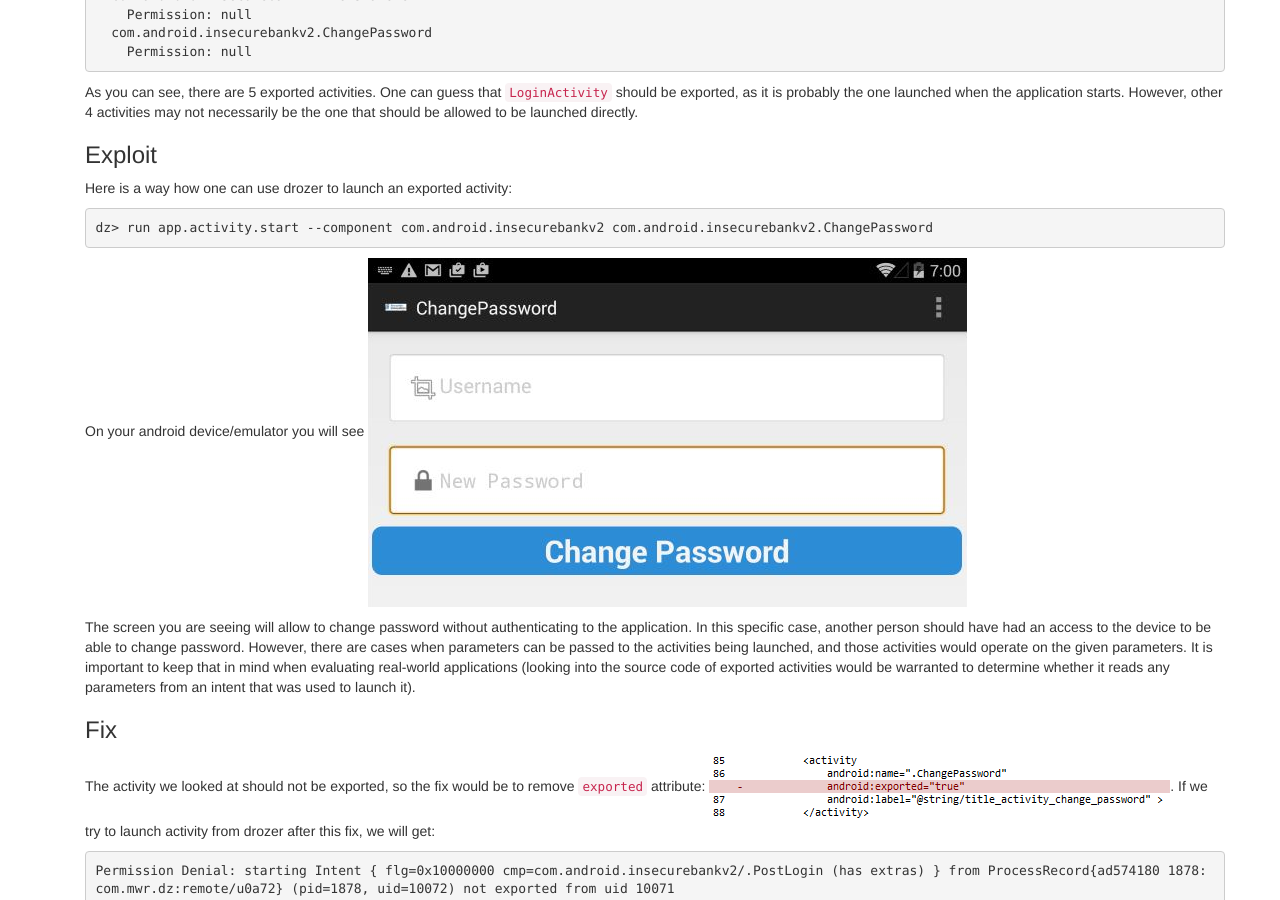
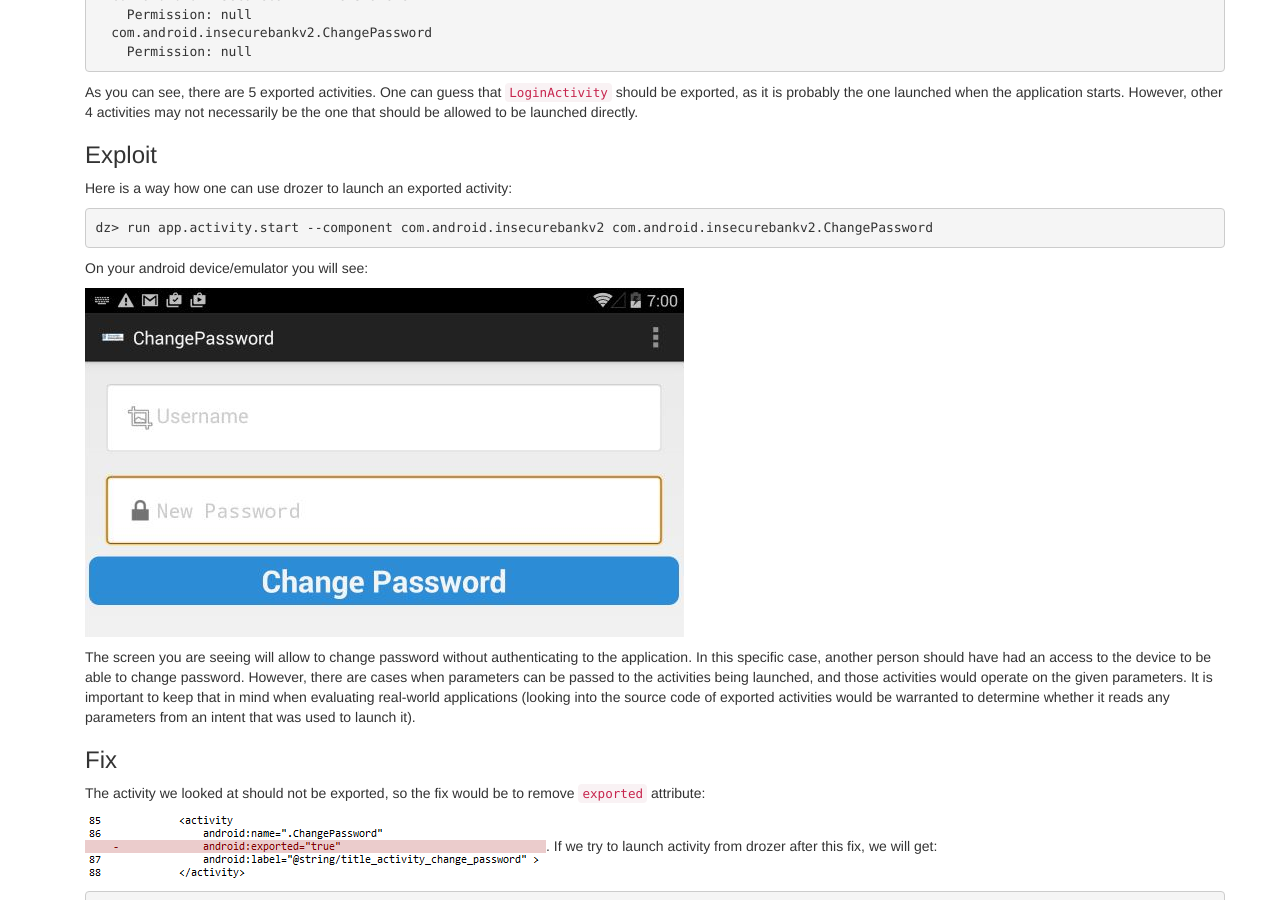
Before and after one commit to oldbam/oldbam.github.io, a Jekyll site: the page built from _posts/2017-1-7-android-vulnerabilities-insecurebank-activities.md, in a window 1280 px wide and 900 px high, scrolled down 978 px. Built offline with Jekyll 4.4.1, drawn with Linux system fonts in a browser that asks for light colours.

Commit message:
formatting changes in article on android activities

````diff
--- a/_posts/2017-1-7-android-vulnerabilities-insecurebankv2-activities.md
+++ b/_posts/2017-1-7-android-vulnerabilities-insecurebank-activities.md
@@ -70,13 +70,17 @@ Here is a way how one can use drozer to launch an exported activity:
 dz> run app.activity.start --component com.android.insecurebankv2 com.android.insecurebankv2.ChangePassword
 ```
 
-On your android device/emulator you will see ![Vulnerable ChangePassword Activity launched from drozer](images/android-insecurebank-exported-activity-launched.PNG)
+On your android device/emulator you will see:
+
+![Vulnerable ChangePassword Activity launched from drozer](images/android-insecurebank-exported-activity-launched.PNG)
 
 The screen you are seeing will allow to change password without authenticating to the application. In this specific case, another person should have had an access to the device to be able to change password. However, there are cases when parameters can be passed to the activities being launched, and those activities would operate on the given parameters. It is important to keep that in mind when evaluating real-world applications (looking into the source code of exported activities would be warranted to determine whether it reads any parameters from an intent that was used to launch it).
 
 ### Fix
 
-The activity we looked at should not be exported, so the fix would be to remove `exported` attribute: ![Fixing vulnerable activity by removing exported attribute](images/android-insecurebank-exported-activity-fix.PNG). If we try to launch activity from drozer after this fix, we will get:
+The activity we looked at should not be exported, so the fix would be to remove `exported` attribute:
+
+![Fixing vulnerable activity by removing exported attribute](images/android-insecurebank-exported-activity-fix.PNG). If we try to launch activity from drozer after this fix, we will get:
 
 ```
 Permission Denial: starting Intent { flg=0x10000000 cmp=com.android.insecurebankv2/.PostLogin (has extras) } from ProcessRecord{ad574180 1878:com.mwr.dz:remote/u0a72} (pid=1878, uid=10072) not exported from uid 10071
````
